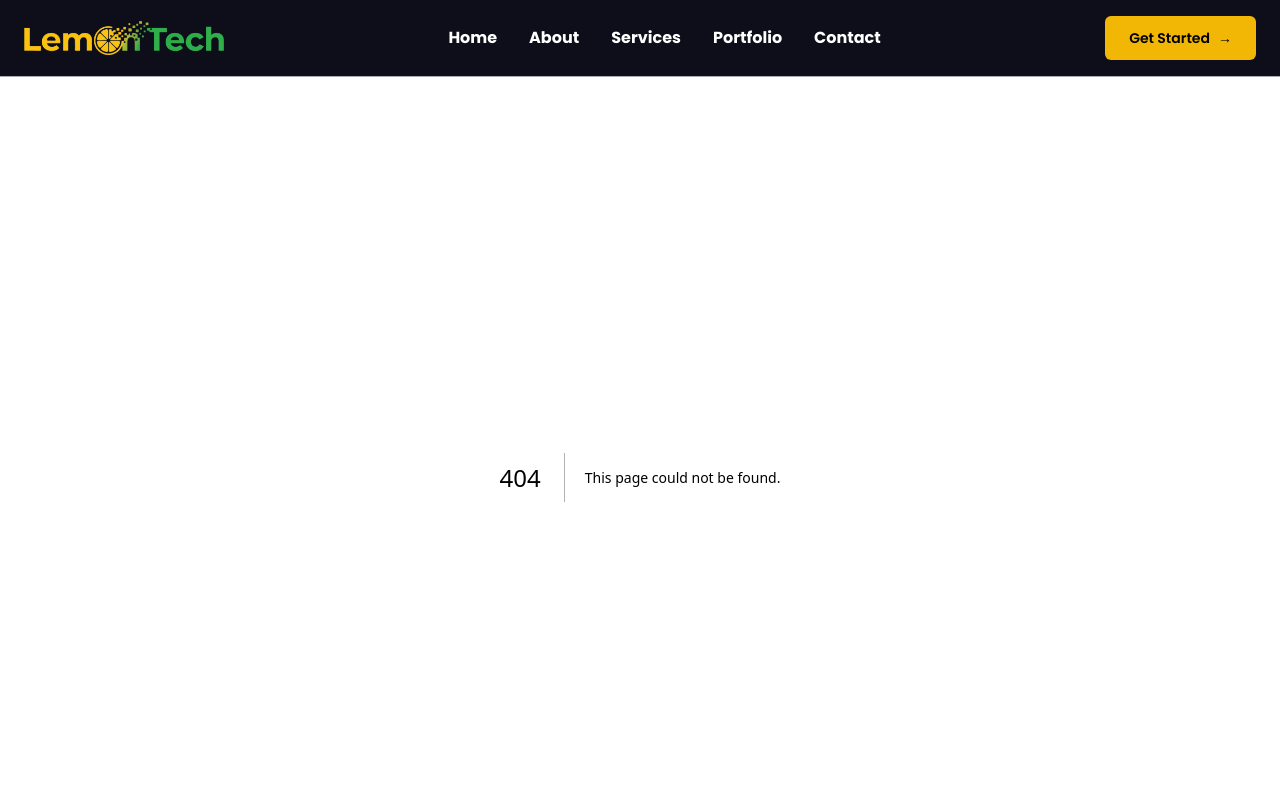
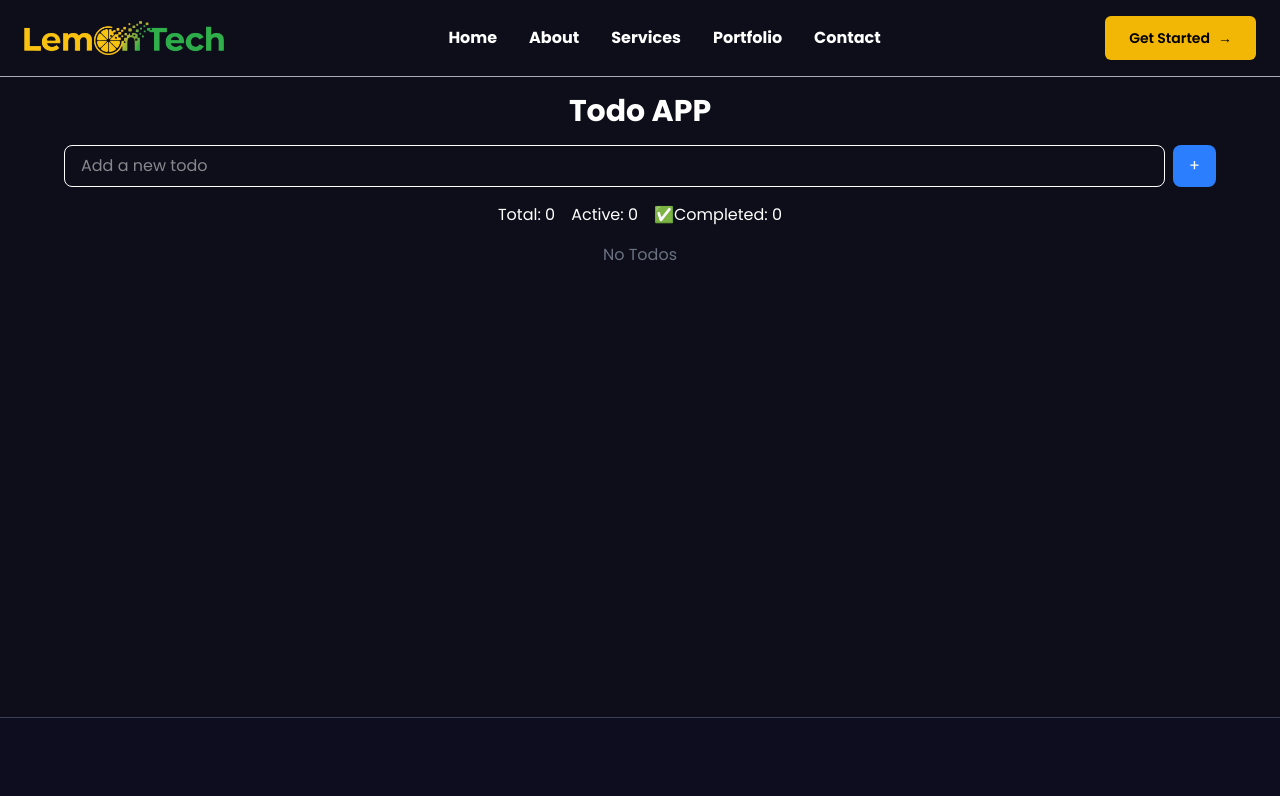
Before and after one commit to Nitasubedi/lemonTech, a Next.js app: page /a-todo in a window 1280 px wide. Before the commit this address had no page. Shown: the top 796 px of the page. Built offline with nearby package versions, Linux system fonts and the light colour scheme.

Commit message:
feature: todo app

```diff
--- /dev/null
+++ b/app/a-todo/TodoForm.tsx
@@ -0,0 +1,31 @@
+import React, { useState } from 'react'
+import {useTodoStore} from '@/lib/todo-store';
+
+const TodoForm = () => {
+    const [input, setInput] = useState("");
+
+    const addTodo = useTodoStore((state) => state.addTodo)
+
+    const handleSubmit = ()=>{
+        console.log(input)
+        if(input.trim()){
+          addTodo(input)
+          setInput("")
+        }
+    }
+  return (
+    <section className='flex gap-2'>
+      <input
+      value={input}
+      onChange={(e)=> setInput(e.target.value)}
+      onKeyDown={(e) => e.key === "Enter" && handleSubmit()}
+      placeholder='Add a new todo'
+      type="text" required className='px-4 py-2 border rounded-lg flex-1' />
+      <button
+      onClick={handleSubmit}
+      type="submit" className='px-4 py-2 bg-blue-500 text-white rounded-lg'>+</button>
+    </section>
+  )
+}
+
+export default TodoForm
--- /dev/null
+++ b/app/a-todo/TodoItem.tsx
@@ -0,0 +1,84 @@
+"use client"
+
+import { Todo } from '@/types/a-todo'
+import React, { useEffect, useState } from 'react'
+import { useTodoStore } from '@/lib/todo-store';
+
+
+const TodoItem = ({ todo }: { todo: Todo }) => {
+  const deleteTodo = useTodoStore((state) => state.deleteTodo)
+  const toggleTodo = useTodoStore((state) => state.toggleTodo)
+  const updateTodo = useTodoStore((state) => state.updateTodo)
+  const [editText, setEditText] = useState(todo.text)
+
+  const [isEditing, setIsEditing] = useState(false)
+
+  const handleSaveEdit = () => {
+    updateTodo(todo.id, editText);
+    setIsEditing(false);
+  }
+
+  const handleCancelEdit = () => {
+    setEditText(todo.text);
+    setIsEditing(false);
+  }
+  return (
+    <div className={`flex items-center gap-3 p-3 broder rounded-lg text-black
+    ${todo.completed
+        ? "bg-gray-50 border-gray-200"
+        : "bg-white border-gray-300"
+      }`}>
+      {/* checkbox */}
+      <input
+        onClick={() => toggleTodo(todo.id)}
+        type="checkbox" className='w-5 h-5 text-blue-600' defaultChecked={todo.completed} />
+      {/* text */}
+      <div className="flex-1">
+        {isEditing ? (
+          <input type="text"
+            value={editText}
+            onChange={(e) => setEditText(e.target.value)}
+            onKeyDown={(e) => e.key === "Enter" && handleSaveEdit()}
+            className='w-full px-2 py-1 border rounded'
+            autoFocus
+          />
+        ) : (
+          <span className={`${todo.completed ? "line-through text-gray-500" : "text-gray-800"
+            }`}>
+            {todo.text}
+          </span>
+        )}
+
+
+      </div>
+
+      {/* action button */}
+      <div className="flex gap-1">
+        {isEditing ? (
+          <>
+          <button
+            // onClick={()=> updateTodo(todo.id, )}
+            onClick={handleSaveEdit}
+            className='p-1 text-blue-600 hover:bg-blue-100'>✅</button>
+          <button
+            onClick={handleCancelEdit}
+            className='p-1 text-red-600 hover:bg-red-100'>❌</button>
+        </>
+        ) : (
+          <>
+          <button
+            // onClick={()=> updateTodo(todo.id, )}
+            onClick={() => setIsEditing(true)}
+            className='p-1 text-blue-600 hover:bg-blue-100'>📝</button>
+          <button
+            onClick={() => deleteTodo(todo.id)}
+            className='p-1 text-red-600 hover:bg-red-100'>🗑️</button>
+        </>
+        )}
+
+      </div>
+    </div>
+  )
+}
+
+export default TodoItem
--- /dev/null
+++ b/app/a-todo/TodoStats.tsx
@@ -0,0 +1,36 @@
+"use client"
+
+import React, { useState, useEffect } from 'react'
+import {useTodoStore} from '@/lib/todo-store';
+
+const TodoStats = () => {
+  const getTodoStats = useTodoStore((state) => state.getTodoStats)
+  const stats = getTodoStats()
+
+    // const stats = {
+    //     total: 10,
+    //     active: 20,
+    //     completed: 2,
+    // }
+
+    // for hidration error
+    const [mounted, setMounted] = useState(false);
+    useEffect(()=>{
+      setMounted(true)
+    }, [])
+
+    if(!mounted){
+      return <div className='mb-4 text-gray-500'>Loading...</div>
+    }
+  return (
+    <div className='text-center py-4'>
+      <div className='inline-flex items-center gap-4'>
+        <span>Total: {stats.total}</span>
+        <span>Active: {stats.active}</span>
+        <span>✅Completed: {stats.completed}</span>
+      </div>
+    </div>
+  )
+}
+
+export default TodoStats
--- /dev/null
+++ b/app/a-todo/page.tsx
@@ -0,0 +1,44 @@
+"use client"
+import React, { useState, useEffect } from 'react'
+import { Todo } from "@/types/a-todo"
+import TodoForm from "./TodoForm";
+import TodoStats from "./TodoStats";
+import TodoItem from "./TodoItem"
+import {useTodoStore} from '@/lib/todo-store';
+
+const page = () => {
+  const todos = useTodoStore((state) => state.todos)
+  // const todos = [
+  //   {
+  //     id: 1,
+  //     text: "Learn Zustand",
+  //     completed: false,
+  //     createdAt: new Date("2024-01-01"),
+  //   },
+  //   {
+  //     id: 2,
+  //     text: "Learn Zustand",
+  //     completed: true,
+  //     createdAt: new Date("2024-01-01"),
+  //   },
+  // ]
+  return (
+    <section className='container min-h-[80vh] px-2 md:px-4 lg:px-8 py-4'>
+      <div className='max-w-6xl mx-auto'>
+
+        <h1 className='text-3xl font-bold text-center mb-4'>Todo APP</h1>
+        <TodoForm />
+        <TodoStats />
+        <div className='space-y-2'>
+            {todos.length === 0 ? (
+              <p className='text-center text-gray-500'>No Todos</p>
+            ) : (
+              todos.map((todo)=> <TodoItem key={todo.id} todo={todo} />)
+            )}
+        </div>
+      </div>
+    </section>
+  )
+}
+
+export default page
--- /dev/null
+++ b/lib/todo-store.tsx
@@ -0,0 +1,82 @@
+import { create } from "zustand"
+import { Todo } from "@/types/a-todo"
+import { persist } from "zustand/middleware"
+
+interface TodoStore {
+    todos: Todo[],
+    addTodo: (text: string) => void,
+    deleteTodo: (id: string) => void,
+    toggleTodo: (id: string) => void,
+    updateTodo: (id: string, text: string) => void,
+    getTodoStats: () => {
+        total: number,
+        active: number,
+        completed: number
+    },
+
+}
+
+export const useTodoStore = create<TodoStore>()(
+    persist((set, get) => ({
+        todos: [
+            // {
+            //     id: '1',
+            //     text: "Learn Zustand",
+            //     completed: false,
+            //     createdAt: new Date("2024-01-01"),
+            // },
+            // {
+            //     id: '2',
+            //     text: "Learn Zustand",
+            //     completed: true,
+            //     createdAt: new Date("2024-01-01"),
+            // },
+        ],
+
+        // Create
+        addTodo: (text: string) => set((state) => ({
+            todos: [
+                ...state.todos,
+                {
+                    id: Date.now().toString(),
+                    text: text.trim(),
+                    completed: false,
+                    createdAt: new Date(),
+                }
+            ]
+        })),
+
+        // Delete
+        deleteTodo: (id: string) => set((state) => ({
+            todos: state.todos.filter((todo) => todo.id !== id)
+        })),
+
+        // Update toggle
+        toggleTodo: (id: string) => set((state) => ({
+            todos: state.todos.map(todo =>
+                todo.id == id
+                    ? { ...todo, completed: !todo.completed } // Update specific todo
+                    : todo // Keep the rest of the todos unchanged
+            )
+        })),
+
+        // Update text
+        updateTodo: (id: string, text: string) => set((state) => ({
+            todos: state.todos.map(todo =>
+                todo.id == id
+                    ? { ...todo, text: text.trim() } // Update specific todo
+                    : todo // Keep the rest of the todos unchanged
+            )
+        })),
+
+        // Compute stats
+        getTodoStats: () => {
+            const { todos } = get();
+            return {
+                total: todos.length,
+                active: todos.filter(todo => !todo.completed).length,
+                completed: todos.filter(todo => todo.completed).length,
+            }
+        }
+    }),{name: "todo-storage"})
+)
--- a/package.json
+++ b/package.json
@@ -14,7 +14,8 @@
     "react": "19.2.4",
     "react-dom": "19.2.4",
     "react-icons": "^5.7.0",
-    "swiper": "^14.0.1"
+    "swiper": "^14.0.1",
+    "zustand": "^5.0.14"
   },
   "devDependencies": {
     "@tailwindcss/postcss": "^4",
--- /dev/null
+++ b/types/a-todo.tsx
@@ -0,0 +1,6 @@
+export interface Todo{
+    id: string;
+    text: string;
+    completed: boolean;
+    createdAt: Date;
+}
```
Also changed, not shown: 1 other file (tests, documents, lock files or other folders).
